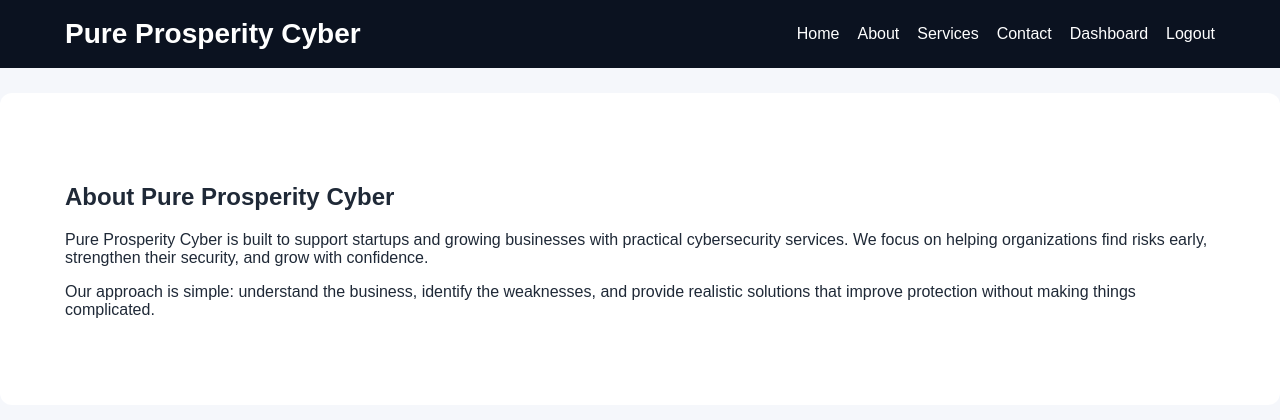
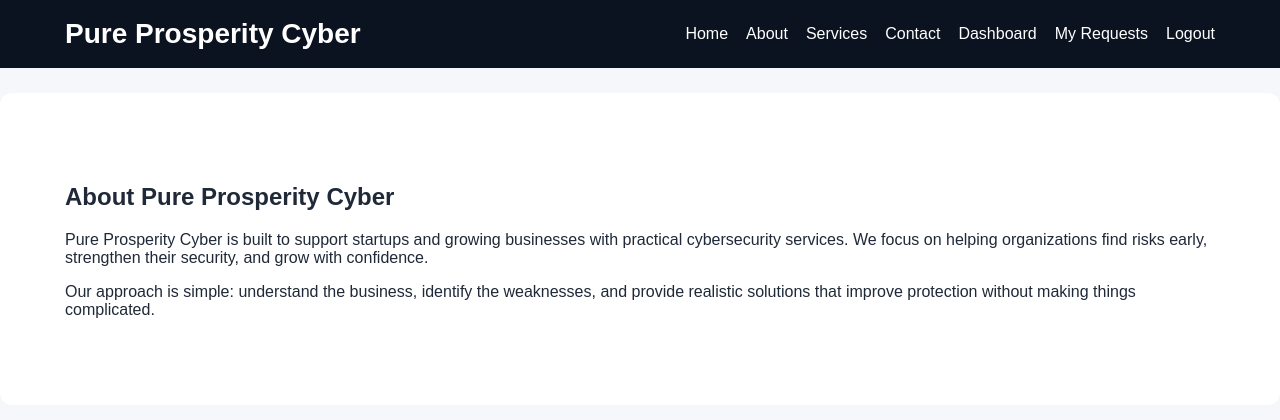
Before and after one commit to nampallymaneendra36-beep/my-business-site, a Flask app: page /about in a window 1280 px wide. Shown: the top 420 px of the page. Run offline with Flask 3, Linux system fonts and the light colour scheme; the visitor is signed in with stand-in values (Sample User, id 1).

Commit message:
added my requests link

```diff
--- a/templates/base.html
+++ b/templates/base.html
@@ -20,6 +20,10 @@
 
                 {% if current_user.is_authenticated %}
                     <li><a href="{{ url_for('main.dashboard') }}">Dashboard</a></li>
+
+                    <!-- ✅ NEW FEATURE -->
+                    <li><a href="{{ url_for('main.my_requests') }}">My Requests</a></li>
+
                     <li><a href="{{ url_for('auth.logout') }}">Logout</a></li>
                 {% else %}
                     <li><a href="{{ url_for('auth.login') }}">Login</a></li>
```
